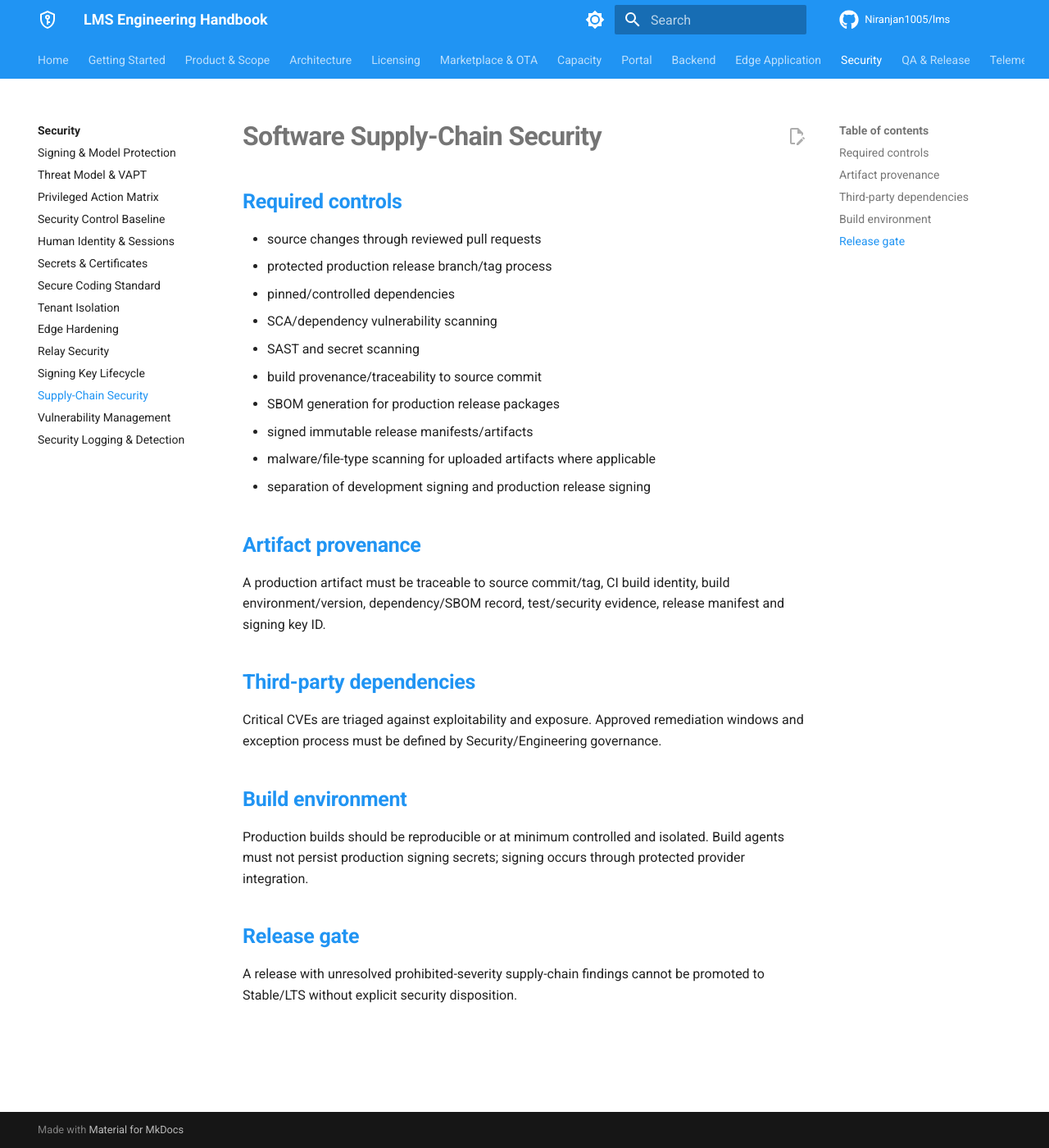
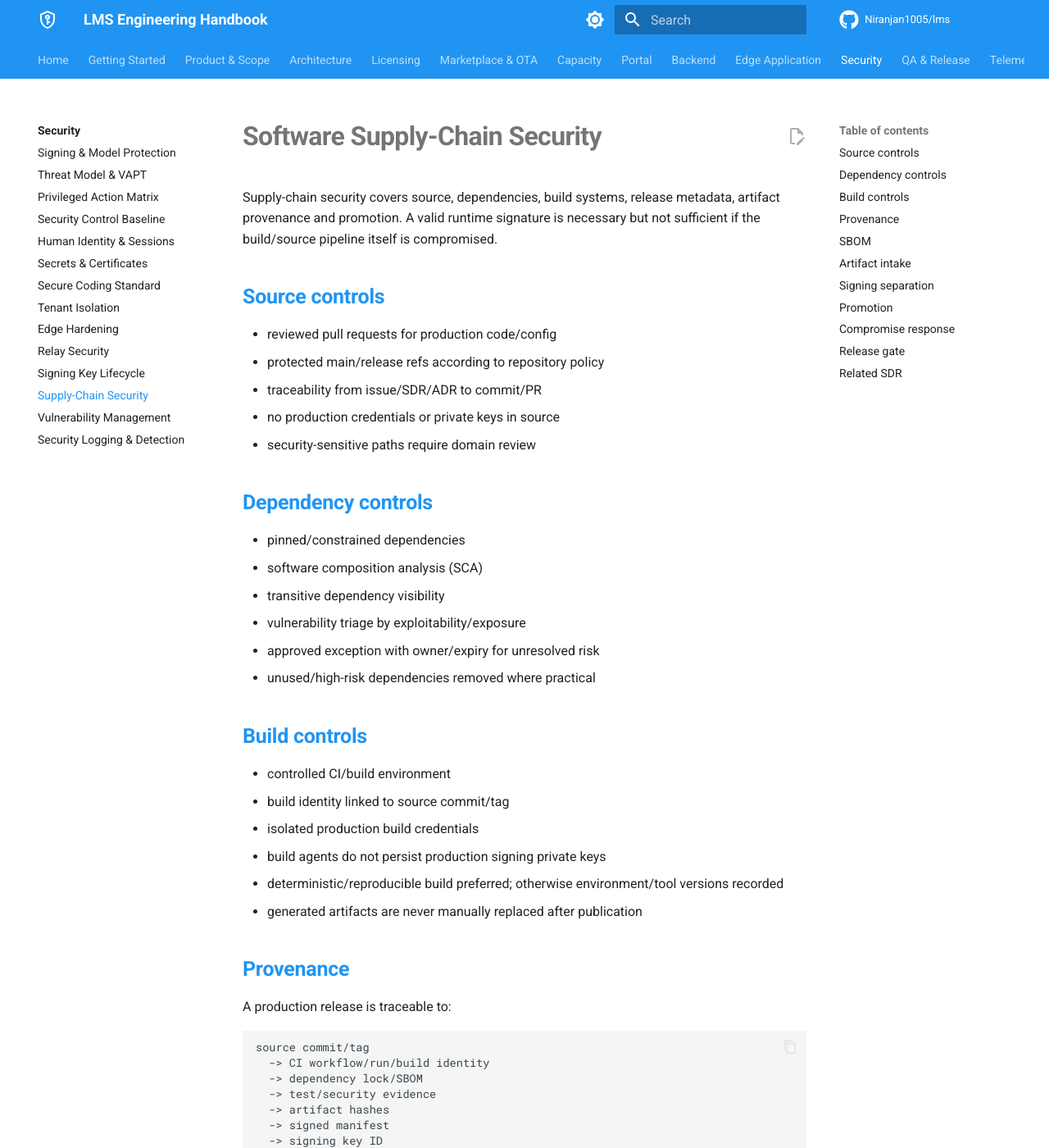
Before and after one commit to Niranjan1005/lms, an MkDocs documentation site: the page built from docs/security/supply-chain-security.md, in a window 1280 px wide and 1400 px high. Shown: the whole window at 82% size. Built offline with MkDocs 1.6.1 and Material for MkDocs 9.7.7, drawn with Linux system fonts in a browser that asks for light colours; comment, search, counter and statistics services are not loaded; some of the changed text lies outside the part shown.

Commit message:
docs: deepen software supply chain controls

```diff
--- a/docs/security/supply-chain-security.md
+++ b/docs/security/supply-chain-security.md
@@ -1,30 +1,60 @@
 # Software Supply-Chain Security
 
-## Required controls
+Supply-chain security covers source, dependencies, build systems, release metadata, artifact provenance and promotion. A valid runtime signature is necessary but not sufficient if the build/source pipeline itself is compromised.
 
-- source changes through reviewed pull requests
-- protected production release branch/tag process
-- pinned/controlled dependencies
-- SCA/dependency vulnerability scanning
-- SAST and secret scanning
-- build provenance/traceability to source commit
-- SBOM generation for production release packages
-- signed immutable release manifests/artifacts
-- malware/file-type scanning for uploaded artifacts where applicable
-- separation of development signing and production release signing
+## Source controls
+- reviewed pull requests for production code/config
+- protected main/release refs according to repository policy
+- traceability from issue/SDR/ADR to commit/PR
+- no production credentials or private keys in source
+- security-sensitive paths require domain review
 
-## Artifact provenance
+## Dependency controls
+- pinned/constrained dependencies
+- software composition analysis (SCA)
+- transitive dependency visibility
+- vulnerability triage by exploitability/exposure
+- approved exception with owner/expiry for unresolved risk
+- unused/high-risk dependencies removed where practical
 
-A production artifact must be traceable to source commit/tag, CI build identity, build environment/version, dependency/SBOM record, test/security evidence, release manifest and signing key ID.
+## Build controls
+- controlled CI/build environment
+- build identity linked to source commit/tag
+- isolated production build credentials
+- build agents do not persist production signing private keys
+- deterministic/reproducible build preferred; otherwise environment/tool versions recorded
+- generated artifacts are never manually replaced after publication
 
-## Third-party dependencies
+## Provenance
+A production release is traceable to:
+~~~text
+source commit/tag
+  -> CI workflow/run/build identity
+  -> dependency lock/SBOM
+  -> test/security evidence
+  -> artifact hashes
+  -> signed manifest
+  -> signing key ID
+  -> release promotion record
+~~~
 
-Critical CVEs are triaged against exploitability and exposure. Approved remediation windows and exception process must be defined by Security/Engineering governance.
+## SBOM
+Stable/LTS release packages SHALL produce an SBOM covering application/runtime/package dependencies according to supported tooling. SBOM is retained with release evidence and used for vulnerability impact analysis.
 
-## Build environment
+## Artifact intake
+Uploaded third-party/customer/vendor artifacts are type/size validated, scanned where applicable, hashed and staged before publication. Repository location does not make content trusted.
 
-Production builds should be reproducible or at minimum controlled and isolated. Build agents must not persist production signing secrets; signing occurs through protected provider integration.
+## Signing separation
+Development signing and production release signing are separate. Production signing occurs only after release eligibility/evidence is validated according to release workflow.
+
+## Promotion
+Development/QA artifacts are not implicitly production artifacts. Stable promotion records exact immutable artifact identities/hashes and approvals.
+
+## Compromise response
+Suspected build/dependency/repository compromise blocks affected releases, preserves provenance evidence, identifies downstream releases/devices, rotates exposed credentials and rebuilds/reissues artifacts as new identities if required.
 
 ## Release gate
+Unresolved prohibited-severity supply-chain finding blocks Stable/LTS unless Security formally accepts/documented exception according to vulnerability policy.
 
-A release with unresolved prohibited-severity supply-chain findings cannot be promoted to Stable/LTS without explicit security disposition.
+## Related SDR
+`SDR-SEC-009`, `SDR-QA-007`
```
